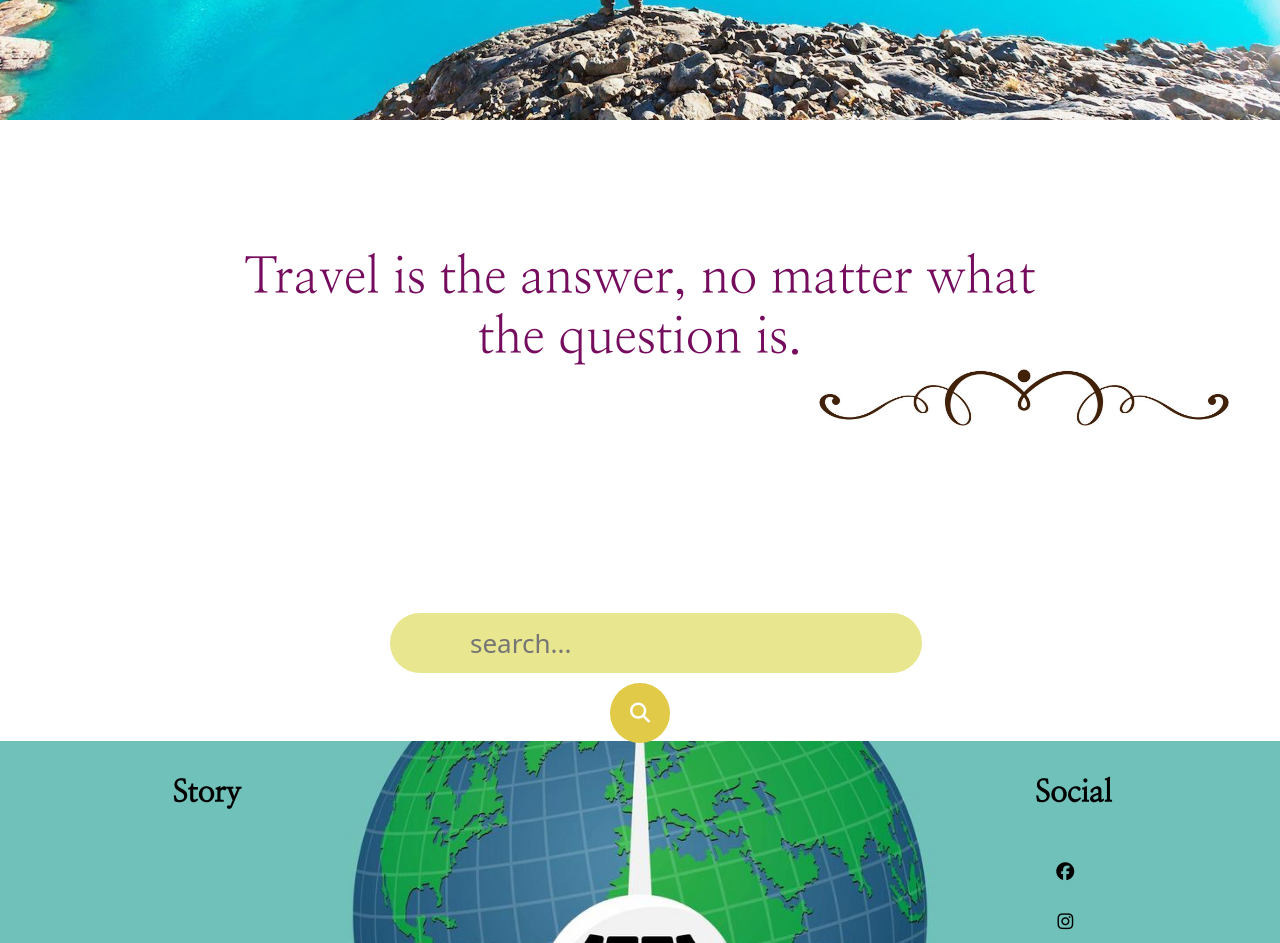
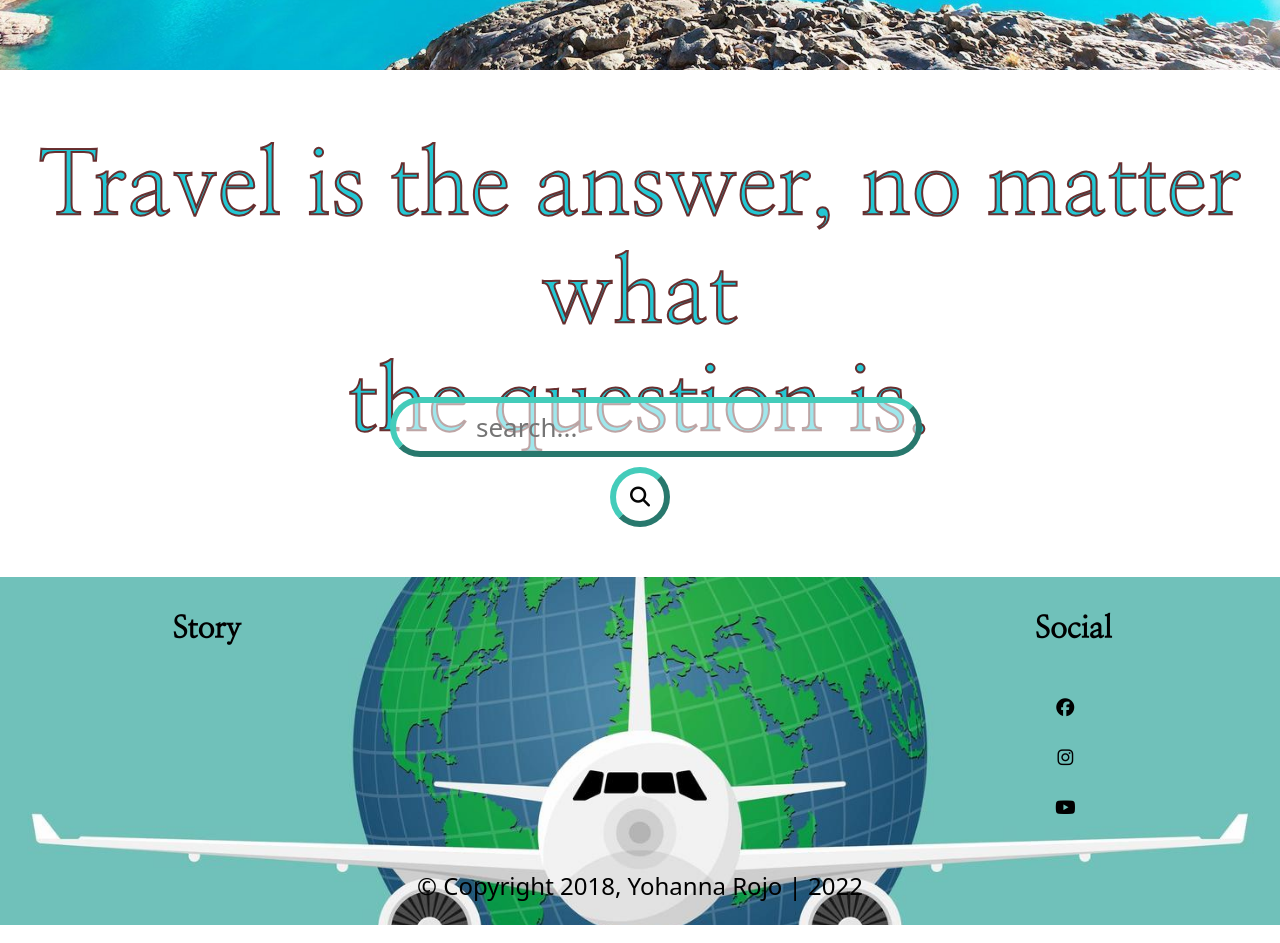
Before and after one commit to yohannavrojo/myTineraryFull.github.io, a React (Create React App) app in the folder mytineray-main/: page /Cities in a window 1280 px wide. Shown: the part 580-1523 px from the top of the page. Built offline with nearby package versions, Linux system fonts and the light colour scheme; no server answers; a web font is replaced by a local one.

Commit message:
cambios de estilo

```diff
--- a/mytineray-main/src/components/Carousel/Carousel.css
+++ b/mytineray-main/src/components/Carousel/Carousel.css
@@ -1,6 +1,6 @@
 .carousel {
   width: 100%;
-  height: 600px;
+  height: 550px;
   background-color: rgb(138, 121, 121);
 
 }
--- a/mytineray-main/src/components/City/Comments.js
+++ b/mytineray-main/src/components/City/Comments.js
@@ -25,7 +25,7 @@ function Comments(props) {
     const dataComents = {
       itinerario: props.itinerario,
       mensaje: event.target[0].value,
-      user: user.datoUser.id,
+      user: user.id,
 
     }
 
--- a/mytineray-main/src/components/City/Itinerarios.js
+++ b/mytineray-main/src/components/City/Itinerarios.js
@@ -16,9 +16,11 @@ function Itinerarios() {
   const itineSelecter = itineraries.filter(
     (itine) => itine.city === citySelecter[0].name
   );
-  console.log(itineSelecter);
+  // const [like, setLike] = useState(itineraries.likes);
 
-  console.log(itineraries);
+  // console.log(itineSelecter);
+
+  // console.log(itineraries);
 
   useEffect(() => {
     console.log(citySelecter);
@@ -41,7 +43,8 @@ function Itinerarios() {
   const likeDislike = async (event) => {
     const token = localStorage.getItem("token");
 const id= event.target.id
-// console.log(id)
+console.log(id)
+//
     await axios
       .put(
         `http://localhost:4000/api/likeDislike/${id}`,
@@ -52,7 +55,7 @@ const id= event.target.id
           },
         }
       )
-      .then((response) => console.log(response));
+      .then((response) => console.log(response.data.response));
 
       setReload(!reload)
   };
@@ -85,9 +88,9 @@ const id= event.target.id
                     onClick={likeDislike}
                     id={itine._id}
                  >
-
+                   <span>
                     {itine.likes?.includes(user?.id) ? <FcLike />  :  <FcDislike /> }
-
+                   </span>
                   </button>
 
                   <p>{itine.likes.length}</p>
--- a/mytineray-main/src/components/Navbar/Navbar.js
+++ b/mytineray-main/src/components/Navbar/Navbar.js
@@ -23,7 +23,7 @@ const Narbar = () => {
   const [{ user }, dispatch] = useStateValue();
 
   async function cerrarSesion() {
-    const email = user.datoUser.email;
+    const email = user.email;
     console.log(email);
 
     await axios.post("http://localhost:4000/api/signOut", { email })
--- a/mytineray-main/src/components/general/Cities.css
+++ b/mytineray-main/src/components/general/Cities.css
@@ -11,27 +11,25 @@ background-size: cover; */
 
 .hero {
 	background: rgb(255, 255, 255);
-	margin-top: 10%;
+	margin-top: 5%;
 }
 
 .titulo {
-	margin-top: 50px;
+	/* margin-top: 20px; */
 	/* color: transparent;
 	text-align: center;
 	text-transform: uppercase; */
-	font-size: 50px;
-	/* font-weight: bold; */
-	color: #750c5e;
-/* background-image: url('../imagenes/pince.jpg'); */
+	/* background-image: url('../imagenes/pince.jpg'); */
 	/* background-size: cover;
 	background-clip: text;
 	-webkit-text-fill-color: transparent; */
+    font-size: 90px;
+	color: #750c5e;
+	-webkit-text-fill-color: rgb(36, 199, 211);
+	-webkit-text-stroke: 2px rgba(99, 35, 35, 0.938);
 	font-family: 'Nanum Myeongjo', serif;
-	background: url(../imagenes/linea.jpg);
 	width: 100%;
-	 height: 300px;
-	 object-fit:none;
-	 background-repeat: no-repeat;
-  background-position: center right;
-  background-size: 40%;
+	 height: 130px;
+	margin-bottom: 10%;
+
 }
--- a/mytineray-main/src/components/search/Search.css
+++ b/mytineray-main/src/components/search/Search.css
@@ -7,6 +7,7 @@
 	background-repeat: no-repeat;
  background-position: center center;
  background-size:35%; */
+ margin-bottom: 90px;
 
 }
 /* .container{
@@ -16,9 +17,11 @@
 margin-top: 1%;
 	border: 1px;
 	outline: none;
-	color: #251010;
-    background: #d6d43a91;
-
+	color: #ffffff;
+    background: #ffffff91;
+	border-color: rgb(68, 204, 186);
+	border-width: 6px;
+	border-style: outset;
 }
 .search_wrap{
 	width: 500px;
@@ -51,13 +54,16 @@ margin-top: 1%;
 	right: 0;
 	width: 60px;
 	height: 100%;
-	background: #e0ca48;
+	background: #ffffff91;
+	border-color: rgb(68, 204, 186);
+	border-width: 6px;
+	border-style: outset;
 	z-index: 1;
 	cursor: pointer;
 }
 
 .search_wrap .search_box .btn:hover{
-	background: #96a00e;
+	background: #fbffff;
 }
 
 .search_wrap .search_box .btn.btn_common .fas{
@@ -65,7 +71,8 @@ margin-top: 1%;
 	top: 50%;
 	left: 50%;
 	transform: translate(-50%,-50%);
-	color: rgb(255, 255, 255);
+	color: rgb(5, 5, 5);
+
 	font-size: 20px;
 }
 .search_wrap.search_wrap_4 .search_box .input{
```
Also changed, not shown: mytineray-main/src/components/imagenes/linea.jpg, 1 other file (tests, documents, lock files or other folders).
